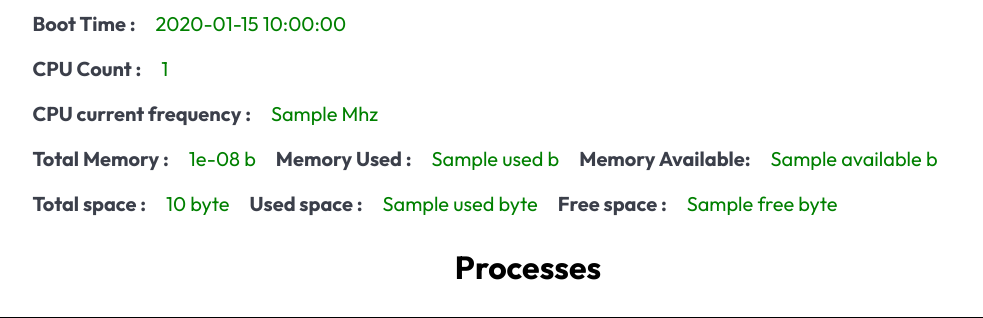
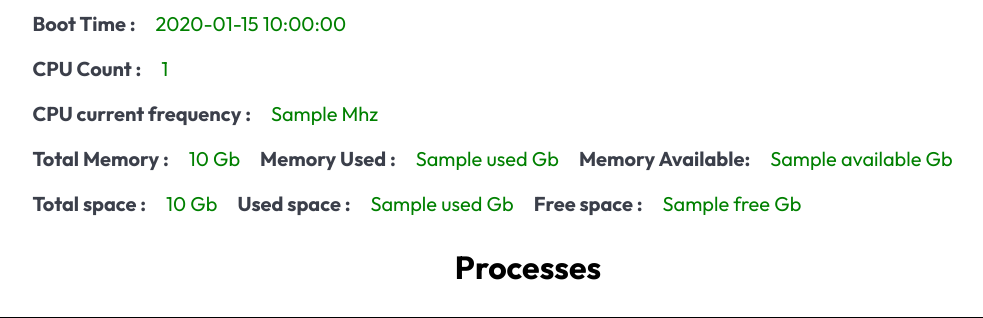
Before and after one commit to jitanshuraut/Devops-Project, a Flask app: template templates/index.html in a window 1280 px wide. Shown: the part 497-815 px from the top of the page, without its empty margins (112-1095 px from the left). Run offline with Flask 2, Linux system fonts and the light colour scheme; the template is opened without the code that fills it: most values are stand-ins (such as "Sample title", 1, 10 or a date in 2020); some libraries are stand-ins or nearby versions.

Commit message:
Update index.html

```diff
--- a/templates/index.html
+++ b/templates/index.html
@@ -86,20 +86,20 @@
         </div>
         <div class="info">
             <h1 class="tag">Total Memory : </h1>
-            <h1 class="val">{{virtual_men.total/1000000000}} b </h1>
+            <h1 class="val">{{(virtual_men.total)}} Gb </h1>
             <h1 class="tag"> Memory Used : </h1>
-            <h1 class="val">{{virtual_men.used}} b </h1>
+            <h1 class="val">{{virtual_men.used}} Gb </h1>
             <h1 class="tag"> Memory Available: </h1>
-            <h1 class="val">{{virtual_men.available}} b </h1>
+            <h1 class="val">{{virtual_men.available}} Gb </h1>
         </div>
 
         <div class="info">
             <h1 class="tag">Total space : </h1>
-            <h1 class="val">{{disk.total}} byte </h1>
+            <h1 class="val">{{disk.total}} Gb </h1>
             <h1 class="tag">Used space : </h1>
-            <h1 class="val">{{disk.used}} byte</h1>
+            <h1 class="val">{{disk.used}} Gb</h1>
             <h1 class="tag">Free space : </h1>
-            <h1 class="val">{{disk.free}} byte </h1>
+            <h1 class="val">{{disk.free}} Gb </h1>
 
         </div>
 
```
